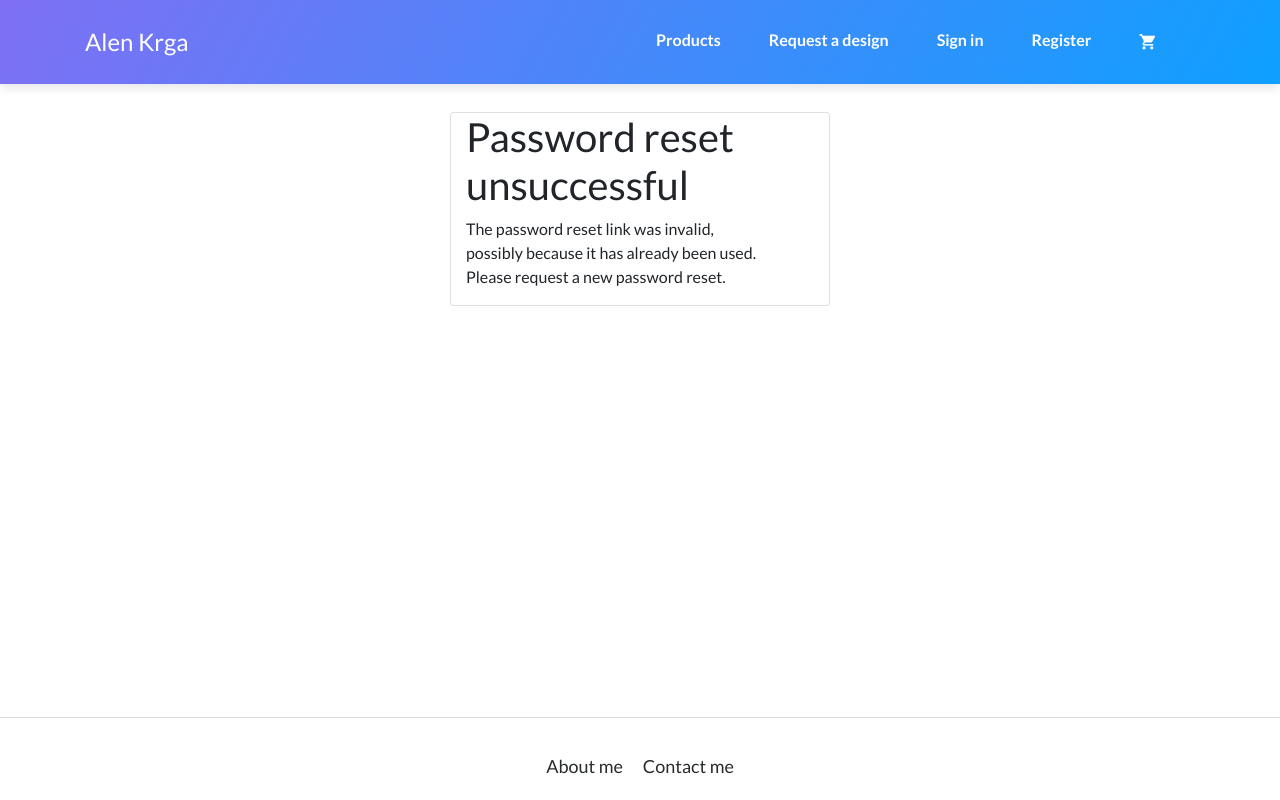
After one commit to AlenKrga1/FreelanceSolution, a Django app: page /accounts/1/1 in a window 1280 px wide. The commit adds this page. Run offline with Django 3.2, Linux system fonts and the light colour scheme; some libraries are stand-ins or nearby versions; some web fonts are replaced.

Commit message:
Password reset

```diff
--- a/accounts/templates/signin.html
+++ b/accounts/templates/signin.html
@@ -14,6 +14,7 @@
                     <button type="submit" class="btn btn-primary">Sign in</button>
                 </div>
             </form>
+            <a href="{% url 'password_reset' %}">Forgot password?</a>
         </div>
     </div>
 </div>
--- /dev/null
+++ b/accounts/urls.py
@@ -0,0 +1,15 @@
+from django.contrib.auth import views as auth_views
+from django.urls import path
+from . import views
+
+
+urlpatterns = [
+	path('sign-in/', views.SignIn.as_view(), name = 'sign-in'),
+	path('register/', views.Register.as_view(), name = 'register'),
+	path('logout/', views.logout, name = 'logout'),
+	path('profile/', views.profile, name='profile'),
+	path('password-reset/', auth_views.PasswordResetView.as_view(),name='password_reset'),
+	path('password-reset/done/', auth_views.PasswordResetDoneView.as_view(), name='password_reset_done'),
+	path("<uidb64>/<token>", auth_views.PasswordResetConfirmView.as_view(), name="password_reset_confirm"),
+	path('reset/complete/', auth_views.PasswordResetCompleteView.as_view(), name='password_reset_complete'),
+]
--- a/freelancesolution/urls.py
+++ b/freelancesolution/urls.py
@@ -16,7 +16,6 @@ Including another URLconf
 from django.conf.urls.static import static
 from django.urls import path, include
 from products.views import Products, view_product
-import accounts.views as accounts
 from django.conf import settings
 from django.contrib import admin
 from home.views import index
@@ -24,12 +23,9 @@ from home.views import index
 urlpatterns = [
 	path('admin/', admin.site.urls),
 	path('', index, name = 'index'),
-	path('profile/', accounts.profile, name='profile'),
 	path('products/', Products.as_view(), name = 'products'),
 	path('product/<int:id>/', view_product, name = 'view_product'),
-	path('sign-in/', accounts.SignIn.as_view(), name = 'sign-in'),
-	path('register/', accounts.Register.as_view(), name = 'register'),
-	path('logout/', accounts.logout, name = 'logout'),
 	path('cart/', include("cart.urls")),
 	path('checkout/', include("checkout.urls")),
+	path('accounts/', include('accounts.urls')),
 ] + static(settings.MEDIA_URL, document_root=settings.MEDIA_ROOT)
--- a/static/css/styles.css
+++ b/static/css/styles.css
@@ -1,3 +1,18 @@
+#scroll-to-top {
+    display: none;
+    position: fixed;
+    bottom: 20px;
+    right: 30px;
+    z-index: 99;
+    animation-name: fadeIn;
+    animation-duration: 0.5s;
+  }
+
+  @keyframes fadeIn {
+        0% {opacity:0;}
+        100% {opacity:1;}
+    }
+
 .footer {
     position: fixed;
     bottom: 0;
--- a/static/js/index.js
+++ b/static/js/index.js
@@ -13,3 +13,21 @@ $(document).ready(function () {
 });
 
 window.addEventListener("resize", setFooterStyle);
+
+// Scroll to top
+scrollBtn = document.getElementById("scroll-to-top");
+
+window.onscroll = function() {scrollFunction()};
+
+function scrollFunction() {
+  if (document.body.scrollTop > 100 || document.documentElement.scrollTop > 100) {
+    scrollBtn.style.display = "block";
+  } else {
+    scrollBtn.style.display = "none";
+  }
+}
+
+function scrollToTop() {
+  document.body.scrollTop = 0; // For Safari
+  document.documentElement.scrollTop = 0; // For Chrome, Firefox, IE and Opera
+}
--- a/templates/base.html
+++ b/templates/base.html
@@ -58,7 +58,11 @@
         </div>
         {% endfor %}
     </div>
-    {% endif %} {% block content %} {% endblock %}
+    {% endif %}
+    <div class="page">
+        {% block content %} {% endblock %}
+    </div>
+    <button class="btn btn-primary" onclick="scrollToTop()" id="scroll-to-top"><i class="icon ion-android-arrow-dropup"></i></button>
     <!-- Footer is hidden in the beginning before the javascript loads and configures it -->
     <footer class="page-footer" id="footer" style="visibility: hidden;">
         <div class="container">
--- /dev/null
+++ b/templates/registration/password_reset_confirm.html
@@ -0,0 +1,34 @@
+{% extends "base.html" %}
+{% block title %}Setting New password{% endblock %}
+
+{% block content %}
+<div class="container">
+    <div class="row justify-content-center my-4">
+        <div class="card col-xs-12 col-md-4">
+            {% if validlink %}
+            <p>Please enter your new password twice.<br />
+                So we can verify you typed it in correctly.</p>
+            <form action="" method="post" class="m-2">
+                {% csrf_token %}
+                <div class="row justify-content-between mb-1">
+                    <label for="id_new_password1">New password:</label>
+                    {{ form.new_password1 }}
+                </div>
+                <div class="row justify-content-between mb-1">
+                    <label for="id_new_password1">Confirm password:</label>
+                    {{ form.new_password2 }}
+                </div>
+                <div class="row justify-content-center">
+                    <input type="submit" value="Change my password" class="btn btn-primary" />
+                </div>
+            </form>
+            {% else %}
+            <h1>Password reset unsuccessful</h1>
+            <p>The password reset link was invalid, <br />
+                possibly because it has already been used. <br />
+                Please request a new password reset.</p>
+            {% endif %}
+        </div>
+    </div>
+</div>
+{% endblock %}
```
Also changed, not shown: templates/registration/password_reset_complete.html (added, +14 -0 lines), templates/registration/password_reset_done.html (added, +14 -0 lines), templates/registration/password_reset_email.html (added, +14 -0 lines), templates/registration/password_reset_form.html (added, +26 -0 lines).
